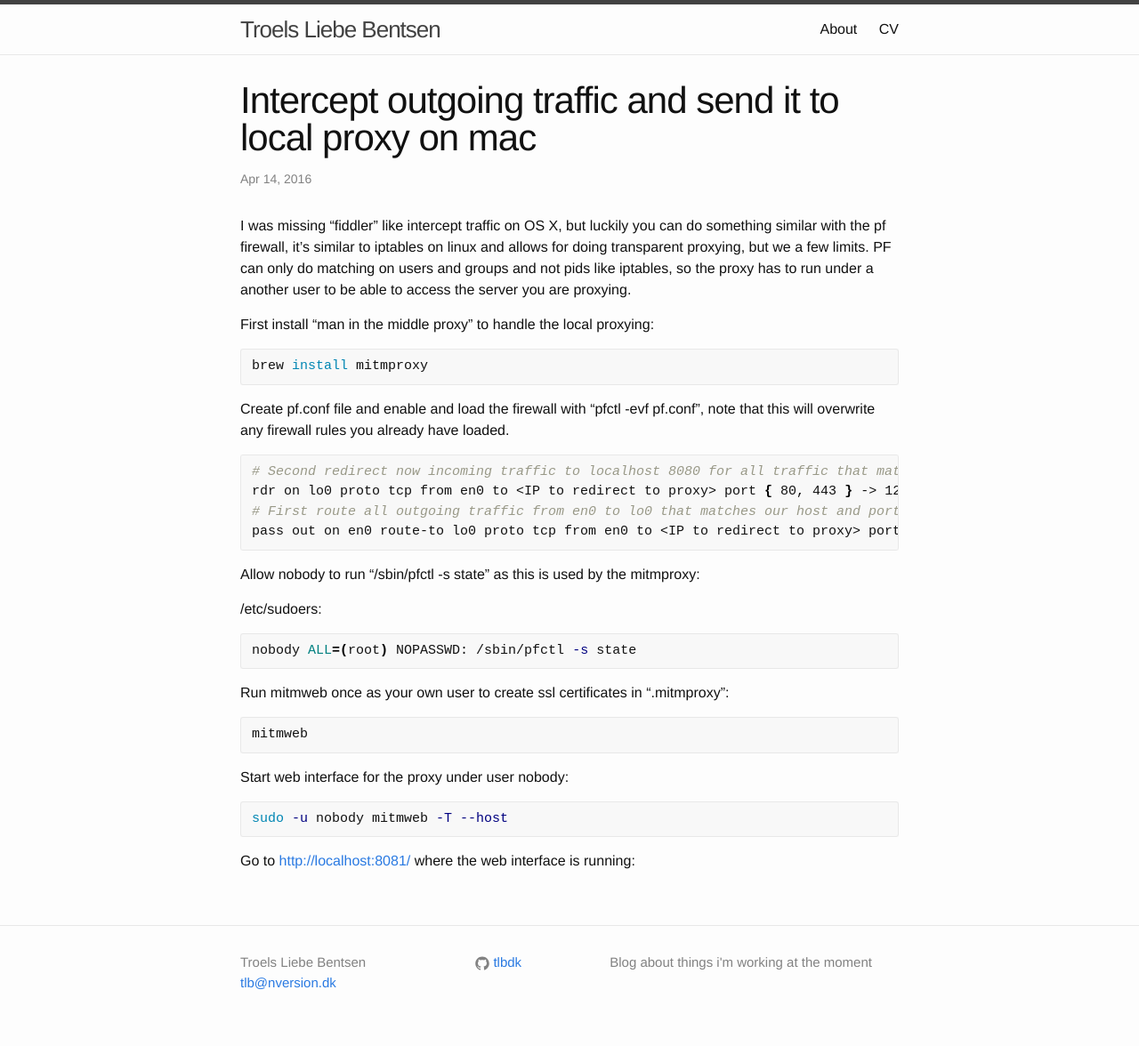
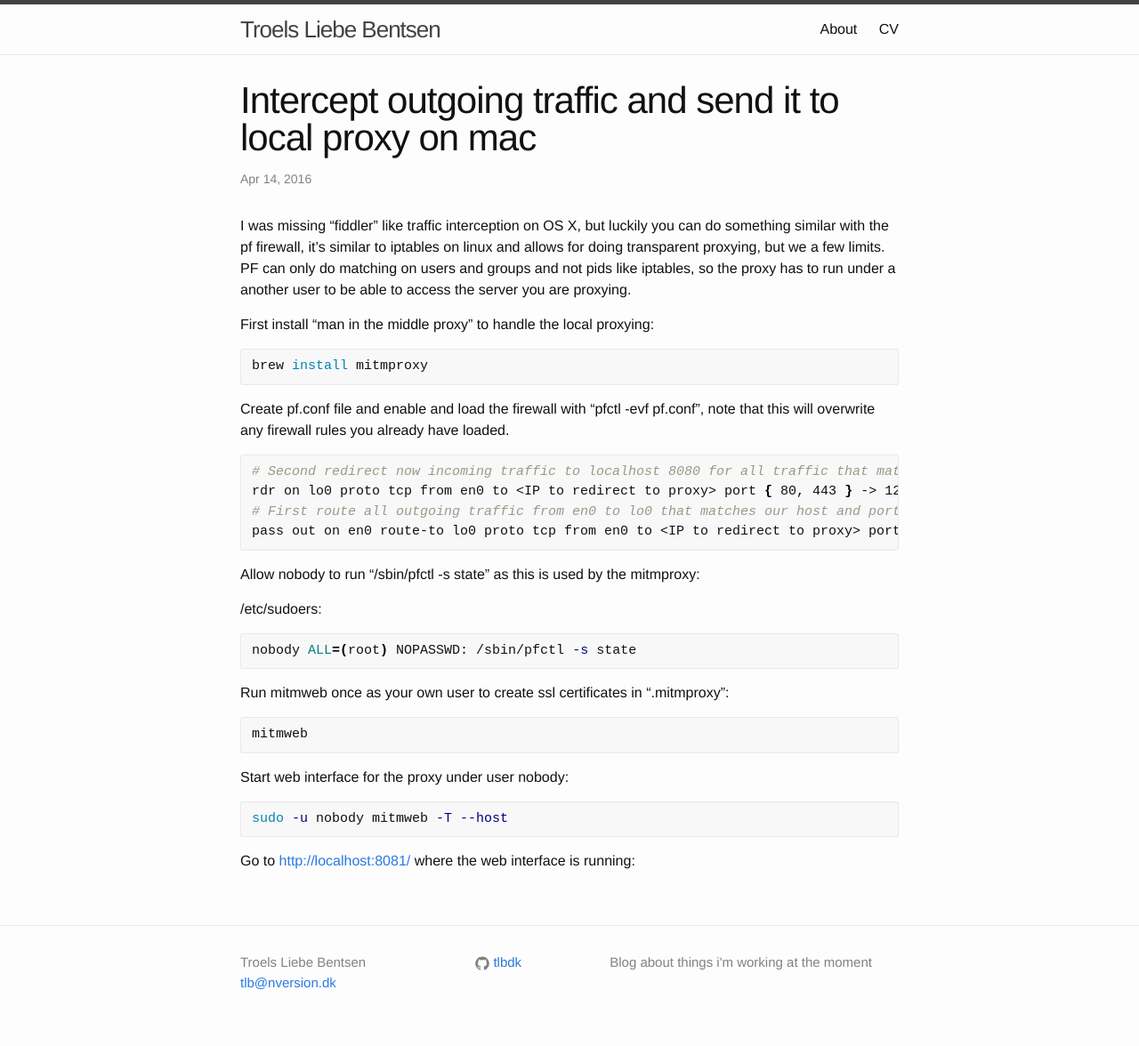
Before and after one commit to tlbdk/tlbdk.github.io, a Jekyll site: the page built from _posts/2016-04-19-redirect-outgoing-traffic-for-user-on-mac.md, in a window 1280 px wide. Shown: the whole page at 89% size. Built offline with Jekyll 4.4.1, drawn with Linux system fonts in a browser that asks for light colours.

Commit message:
Spelling fixes

```diff
--- a/_posts/2016-04-19-redirect-outgoing-traffic-for-user-on-mac.md
+++ b/_posts/2016-04-19-redirect-outgoing-traffic-for-user-on-mac.md
@@ -2,10 +2,10 @@
 layout: post
 title:  "Intercept outgoing traffic and send it to local proxy on mac"
 date:   2016-04-14 15:11:00 +0200
-categories: mac proxy mitmproxy
+categories: mac proxy mitmproxy fiddler
 ---
 
-I was missing "fiddler" like intercept traffic on OS X, but luckily you can do
+I was missing "fiddler" like traffic interception on OS X, but luckily you can do
 something similar with the pf firewall, it's similar to iptables on
 linux and allows for doing transparent proxying, but we a few limits. PF can
 only do matching on users and groups and not pids like iptables, so the proxy
```
Also changed, not shown: _posts/2016-06-05-nginx-request-routing-with-auth_request.md (+3 -3 lines).
